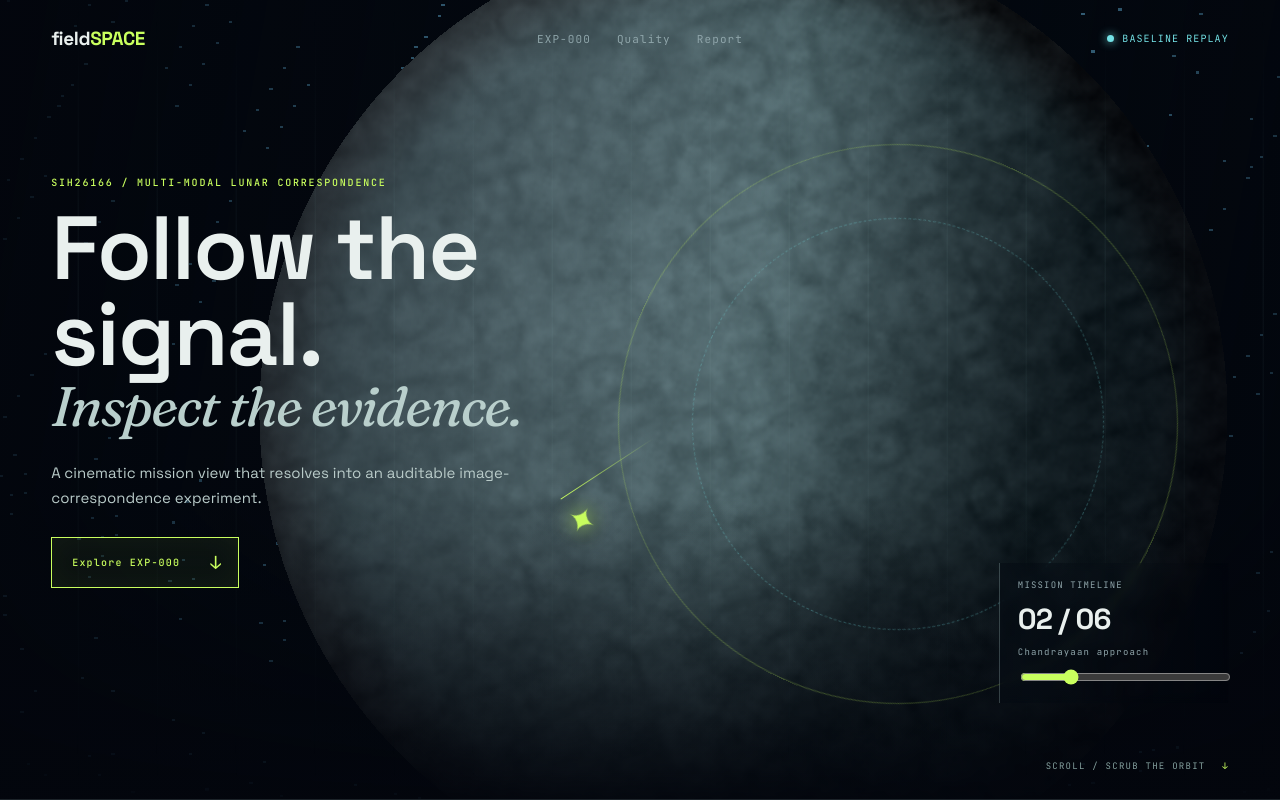
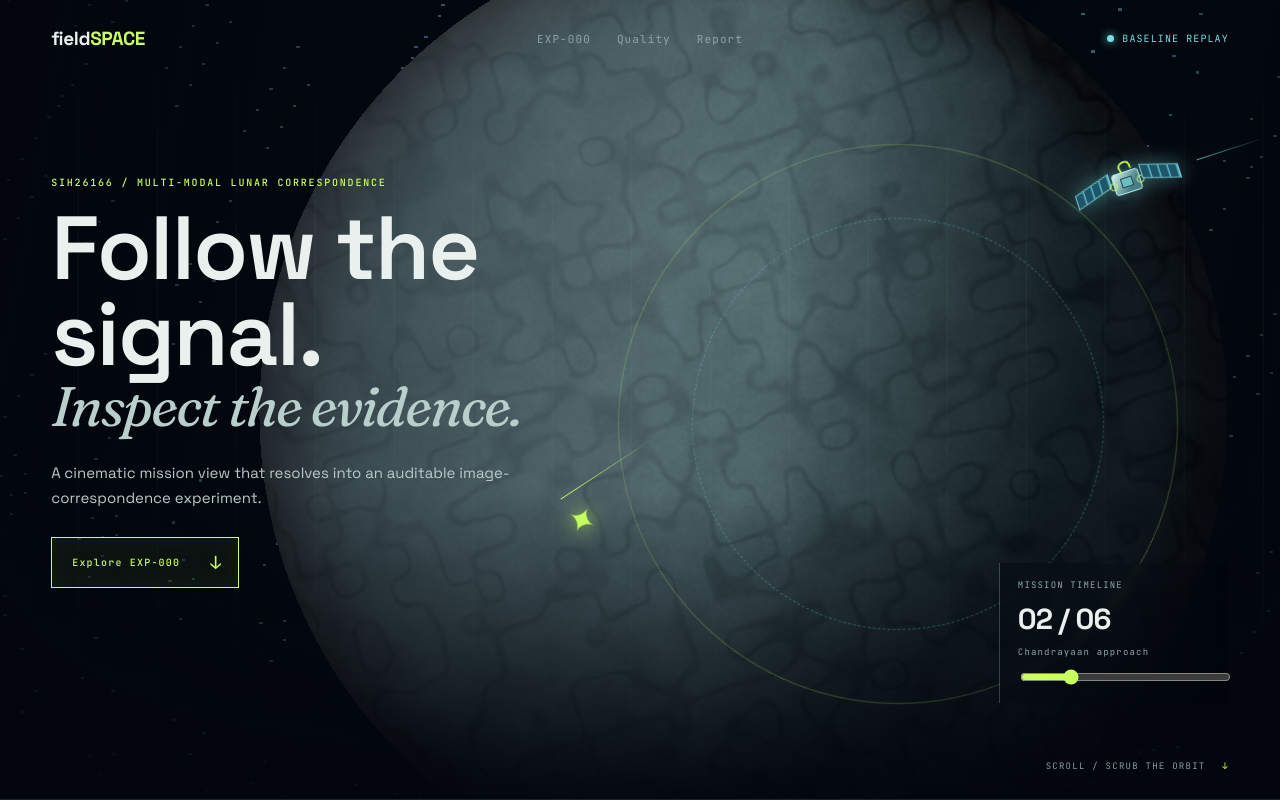
Before and after one commit to tejasva-vardhan/Chandrayan-Lunar, a React (Vite) app in the folder frontend/: page / in a window 1280 px wide. Shown: the top 800 px of the page. Built offline with nearby package versions, Linux system fonts and the light colour scheme.

Commit message:
Fix: moon animation

```diff
--- a/frontend/src/App.tsx
+++ b/frontend/src/App.tsx
@@ -1,4 +1,5 @@
 import { useEffect, useState } from "react";
+import { motion, useScroll, useTransform } from "framer-motion";
 import { MoonScene } from "./components/MoonScene";
 import { exp000 } from "./data/exp000";
 
@@ -22,6 +23,30 @@ function Raster({ label, reference = false }: { label: string; reference?: boole
   );
 }
 
+function ScrollSatellite({ reducedMotion }: { reducedMotion: boolean }) {
+  const { scrollY } = useScroll();
+  // The craft stays in the right-side orbit corridor, away from readable content.
+  const x = useTransform(scrollY, [0, 520, 1050], ["0vw", "8vw", "22vw"]);
+  const y = useTransform(scrollY, [0, 520, 1050], ["0vh", "24vh", "57vh"]);
+  const rotate = useTransform(scrollY, [0, 1050], [-18, 27]);
+  const scale = useTransform(scrollY, [0, 660, 1050], [1, 0.86, 0.35]);
+  const opacity = useTransform(scrollY, [0, 760, 1050], [1, 1, 0]);
+
+  return (
+    <motion.div
+      className="scroll-satellite"
+      aria-hidden="true"
+      style={reducedMotion ? undefined : { x, y, rotate, scale, opacity }}
+    >
+      <span className="satellite-trail" />
+      <span className="satellite-panel panel-left" />
+      <span className="satellite-body"><i /></span>
+      <span className="satellite-panel panel-right" />
+      <span className="satellite-dish" />
+    </motion.div>
+  );
+}
+
 function App() {
   const [progress, setProgress] = useState(0.22);
   const [showRejected, setShowRejected] = useState(false);
@@ -40,6 +65,7 @@ function App() {
   return (
     <main className="app-shell">
       <div className="ambient-stars" aria-hidden="true" />
+      <ScrollSatellite reducedMotion={reducedMotion} />
       <section className="hero" id="mission">
         <MoonScene progress={progress} reducedMotion={reducedMotion} />
         <nav className="top-nav" aria-label="Primary navigation">
--- a/frontend/src/components/MoonScene.tsx
+++ b/frontend/src/components/MoonScene.tsx
@@ -21,6 +21,16 @@ float noise(vec2 p) {
   f = f*f*(3.0-2.0*f);
   return mix(mix(hash(i), hash(i+vec2(1.,0.)), f.x), mix(hash(i+vec2(0.,1.)), hash(i+vec2(1.,1.)), f.x), f.y);
 }
+float fbm(vec2 p) {
+  float value = 0.;
+  float amplitude = .5;
+  for (int i = 0; i < 4; i++) {
+    value += amplitude * noise(p);
+    p = p * 2.03 + vec2(17.2, 9.5);
+    amplitude *= .5;
+  }
+  return value;
+}
 mat2 rotate(float angle) {
   float s = sin(angle), c = cos(angle);
   return mat2(c, -s, s, c);
@@ -43,9 +53,10 @@ void main() {
     float lit = max(0.08, dot(normal, light));
     // Rotate the terrain texture while keeping the moon's lighting stable.
     vec2 terrain = rotate(u_time * .055) * q;
-    float detail = noise(terrain * 38.) * .18 + noise(terrain * 105.) * .07;
-    float crater = smoothstep(.24, .0, abs(noise(terrain * 12.) - .48)) * .1;
-    vec3 moon = vec3(.38, .43, .44) * (lit + detail - crater);
+    float broadDetail = fbm(terrain * 13.) * .2;
+    float fineDetail = noise(terrain * 150.) * .055;
+    float crater = smoothstep(.15, .0, abs(noise(terrain * 18.) - .48)) * .12;
+    vec3 moon = vec3(.38, .43, .44) * (lit + broadDetail + fineDetail - crater);
     float rim = smoothstep(.52, .43, r);
     moon += rim * vec3(.05, .11, .12);
     gl_FragColor = vec4(moon, 1.);
@@ -84,7 +95,8 @@ export function MoonScene({ progress, reducedMotion }: MoonSceneProps) {
     gl.bufferData(gl.ARRAY_BUFFER, new Float32Array([-1,-1, 1,-1, -1,1, -1,1, 1,-1, 1,1]), gl.STATIC_DRAW);
     let frame = 0;
     const render = (now: number) => {
-      const ratio = Math.min(window.devicePixelRatio, 1.75);
+      // Preserve detail on high-density displays without letting the hero dominate GPU memory.
+      const ratio = Math.min(window.devicePixelRatio, 2.5);
       const width = Math.floor(canvas.clientWidth * ratio);
       const height = Math.floor(canvas.clientHeight * ratio);
       if (canvas.width !== width || canvas.height !== height) { canvas.width = width; canvas.height = height; }
--- a/frontend/src/styles.css
+++ b/frontend/src/styles.css
@@ -36,6 +36,22 @@ button, input { font: inherit; color: inherit; }
 *:focus-visible { outline: 1px solid var(--signal); outline-offset: 2px; }
 
 .app-shell { position: relative; overflow: hidden; isolation: isolate; }
+
+.scroll-satellite {
+  position: fixed; z-index: 10; top: 19vh; right: 7vw; width: 126px; height: 60px;
+  pointer-events: none; transform-origin: center; filter: drop-shadow(0 0 10px rgba(116,226,230,.48));
+}
+.satellite-body {
+  position: absolute; top: 19px; left: 49px; width: 28px; height: 22px; border: 1px solid #b9e7e3;
+  border-radius: 3px; background: linear-gradient(135deg, #d4f4eb, #477e87 70%);
+}
+.satellite-body::before, .satellite-body::after { content: ""; position: absolute; width: 6px; height: 6px; border: 1px solid var(--signal); border-radius: 50%; }
+.satellite-body::before { top: 7px; left: -5px; }.satellite-body::after { top: 7px; right: -5px; }
+.satellite-body i { position: absolute; inset: 5px 7px; border: 1px solid rgba(3, 20, 31, .7); background: #6bbbc0; }
+.satellite-panel { position: absolute; top: 22px; width: 38px; height: 15px; border: 1px solid #75c8d2; background: repeating-linear-gradient(90deg, #1d5569 0 7px, #5eb6c7 8px 9px); }
+.panel-left { left: 9px; transform: skewY(-17deg); }.panel-right { right: 9px; transform: skewY(17deg); }
+.satellite-dish { position: absolute; top: 9px; left: 58px; width: 13px; height: 10px; border: 2px solid var(--signal); border-bottom: 0; border-radius: 50% 50% 0 0; transform: rotate(-12deg); }
+.satellite-trail { position: absolute; right: -82px; top: 30px; width: 72px; height: 1px; background: linear-gradient(90deg, rgba(116,226,230,.7), transparent); }
 
 /* ---------- global texture ---------- */
 .ambient-stars {
@@ -242,6 +258,7 @@ footer { display: flex; justify-content: space-between; gap: 20px; padding: 24px
   .correspondence-rail span { width: 48px; }
 }
 @media (max-width: 760px) {
+  .scroll-satellite { top: 16vh; right: 4vw; transform: scale(.65); transform-origin: top right; }
   .top-nav { display: flex; padding: 20px 22px; }
   .top-nav > div { display: none; }
   .nav-status { display: block; }
```
Also changed, not shown: frontend/package.json (+4 -3 lines), 1 other file (tests, documents, lock files or other folders).
